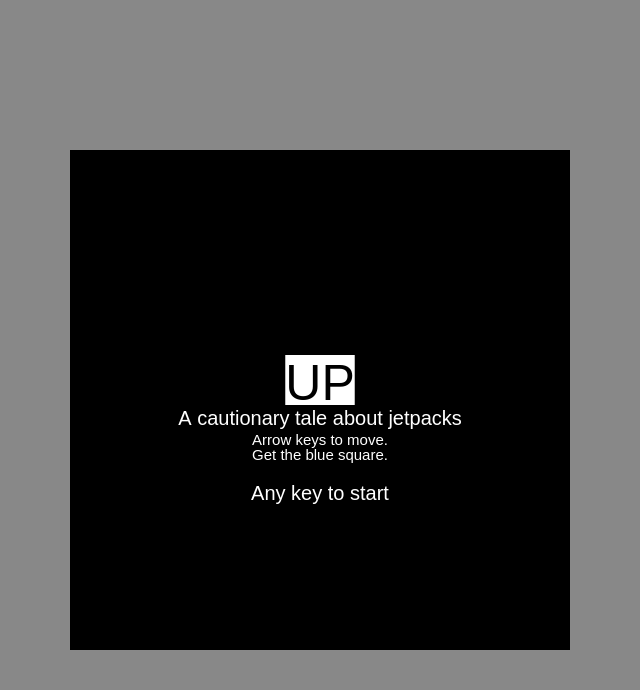
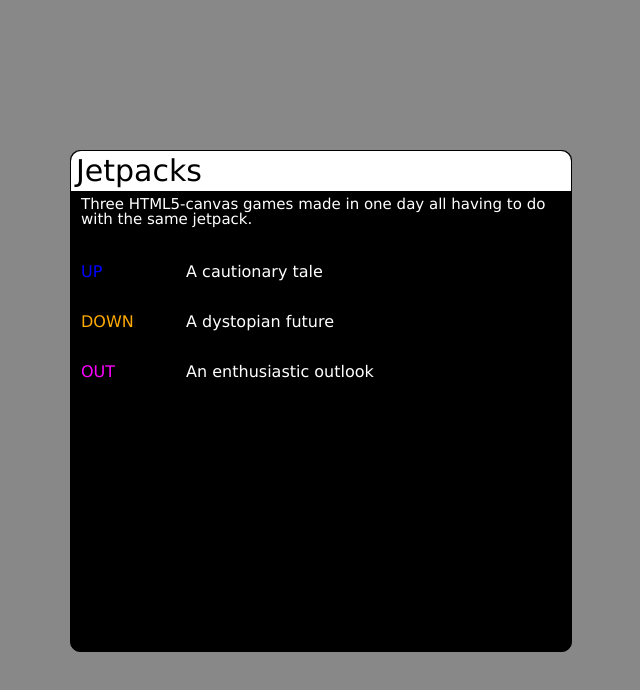
Before and after one commit to dabbler0/up, a plain HTML site: page index.html in a window 1280 px wide. Shown: the whole page, without its empty margins (320-960 px from the left). Drawn offline with Linux system fonts and the light colour scheme.

Commit message:
Add index page

```diff
--- a/index.html
+++ b/index.html
@@ -1,21 +1,92 @@
 <html>
 <head>
-<script src="up.js"></script>
 <style>
-#canvas {
+body {
+  background-color: #888;
+  font-family: Verdana, Arial, sans-serif;
+}
+div.main {
   position: absolute;
-  height: 500px; width: 500px;
+  height: 500px;
+  width: 500px;
   top: 50%; margin-top: -250px;
   left: 50%; margin-left: -250px;
-  background: #000;
+  border: 1px solid #000;
+  border-radius: 10px;
+  background-color: #000;
+  color: #FFF;
 }
-body {
-  margin: 0; padding: 0;
-  background-color: #888;
+div.header_wrapper {
+  border-top-right-radius: 10px; border-top-left-radius: 10px;
+  position: absolute;
+  height: 80px;
+  line-height: 80px;
+  left: 0; right: 0; top: 0;
+}
+div.header {
+  border-top-right-radius: 10px; border-top-left-radius: 10px;
+  height: 30px; line-height: 30px; font-size: 30px;
+  background-color: #FFF;
+  color: #000;
+  padding: 5px;
+  border-bottom: 1px solid #000;
+}
+div.description {
+  height: 50px; line-height:15px; font-size: 15px; overflow: hidden;
+  padding-top: 5px;
+  padding-left: 10px;
+  border-bottom: 1px solid #000;
+}
+ul.links {
+  display: block; position: absolute;
+  top: 80px; left: 0; right: 0; bottom: 0;
+  padding-left: 0;
+}
+ul.links li {
+  display: block; height: 30px; line-height: 30px;
+  padding: 10px;
+}
+
+ul.links li a {
+  display: block;
+  text-decoration: none;
+  color: inherit;
+  height: 100%; width: 100%;
+}
+ul.links li:hover {
+  background-color: #FFF;
+  color: #000;
+}
+#up {
+  color: #00F;
+}
+#down {
+  color: #FA0;
+}
+#out {
+  color: #F0F;
+}
+span.title {
+  display: inline-block;
+  width: 100px;
 }
 </style>
 </head>
 <body>
-<canvas width="500" height="500" id="canvas"></canvas>
+<div class="main">
+<div class="header_wrapper">
+<div class="header">
+  Jetpacks
+</div>
+<div class="description">
+  Three HTML5-canvas games made in one day all having to do with the same jetpack.
+</div>
+</div>
+<ul class="links">
+  <li><a href="up.html"><span class="title" id="up">UP</span> A cautionary tale</a></li>
+  <li><a href="down.html"><span class="title" id="down">DOWN</span> A dystopian future</a></li>
+  <li><a href="out.html"><span class="title" id="out">OUT</span>  An enthusiastic outlook</a></li>
+<ul>
+</div>
 </body>
 </html>
--- a/out.js
+++ b/out.js
@@ -130,7 +130,7 @@
       };
       player = new Sprite([(canvas.width - 10) / 2, (canvas.height - 10) / 2], [10, 10]);
       platforms = [];
-      platformCoordinates = [[150, -1500], [150, -1600], [150, -1700], [0, -600], [150, -600], [300, -600], [450, -600], [600, -600], [0, 0], [100, 100], [200, 200], [300, 300], [1000, 500], [1100, 600], [1200, 700], [1300, 800], [900, 600], [800, 700], [700, 800], [50, 900], [200, 900], [350, 900], [50, 1000], [200, 1000], [350, 1000], [500, 2000, 10, 10], [550, 2030, 10, 10], [570, 2080, 10, 10], [570, 2060, 10, 10], [590, 2050, 10, 10], [510, 2100, 10, 10], [520, 2020, 10, 10], [500, 2120]];
+      platformCoordinates = [[150, -1500], [150, -1600], [150, -1700], [0, -600], [150, -600], [300, -600], [450, -600], [600, -600], [0, 0], [100, 100], [200, 200], [300, 300], [200, 400], [1000, 500], [1100, 600], [1200, 700], [1300, 800], [900, 600], [800, 700], [700, 800], [50, 900], [200, 900], [350, 900], [50, 1000], [200, 1000], [350, 1000], [500, 2000, 10, 10], [550, 2030, 10, 10], [570, 2080, 10, 10], [570, 2060, 10, 10], [590, 2050, 10, 10], [510, 2100, 10, 10], [520, 2020, 10, 10], [500, 2120]];
       texts = [[150, -1505, 'Luna'], [0, -605, 'Caelica'], [300, 295, 'Tutoria'], [1000, 495, 'Aphasia'], [200, 895, 'Verdanica'], [500, 2115, 'Luciferion']];
       for (_i = 0, _len = platformCoordinates.length; _i < _len; _i++) {
         coord = platformCoordinates[_i];
```
Also changed, not shown: up.html (added, +21 -0 lines), 2 other files.
